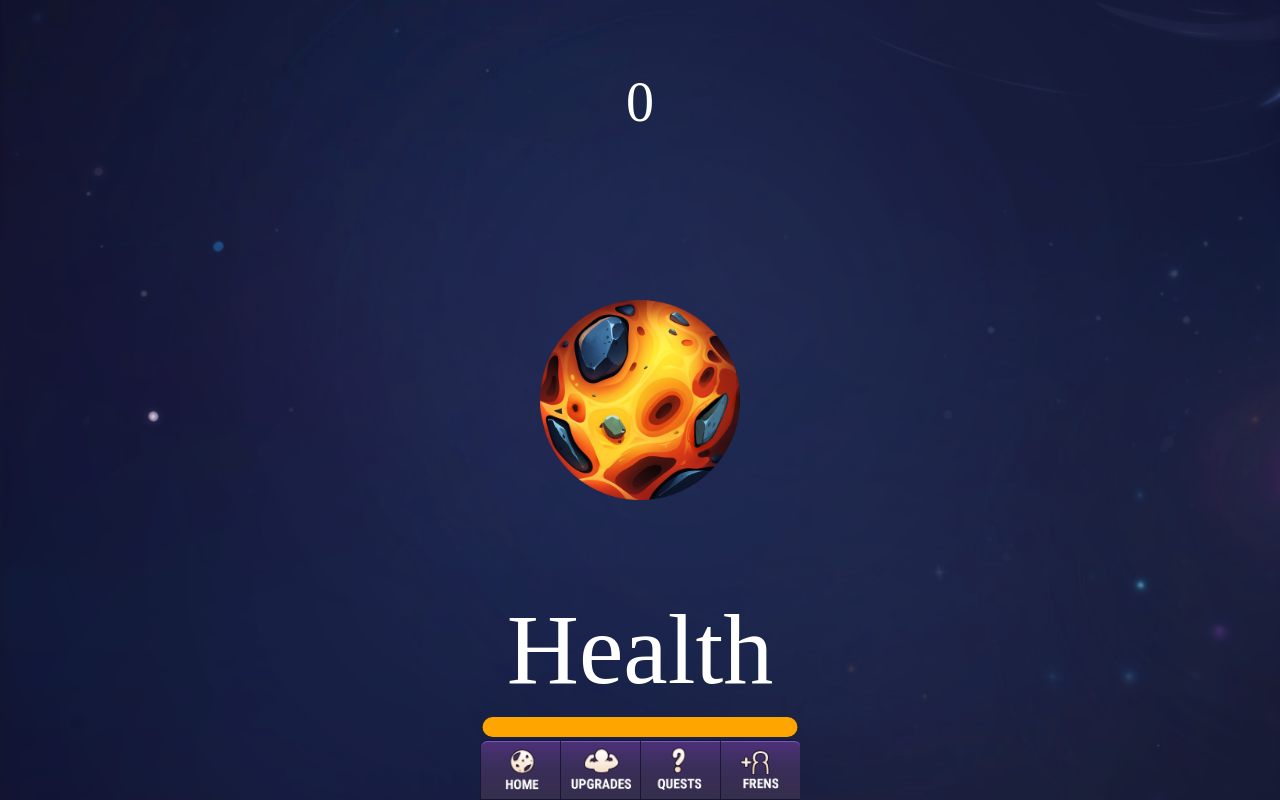
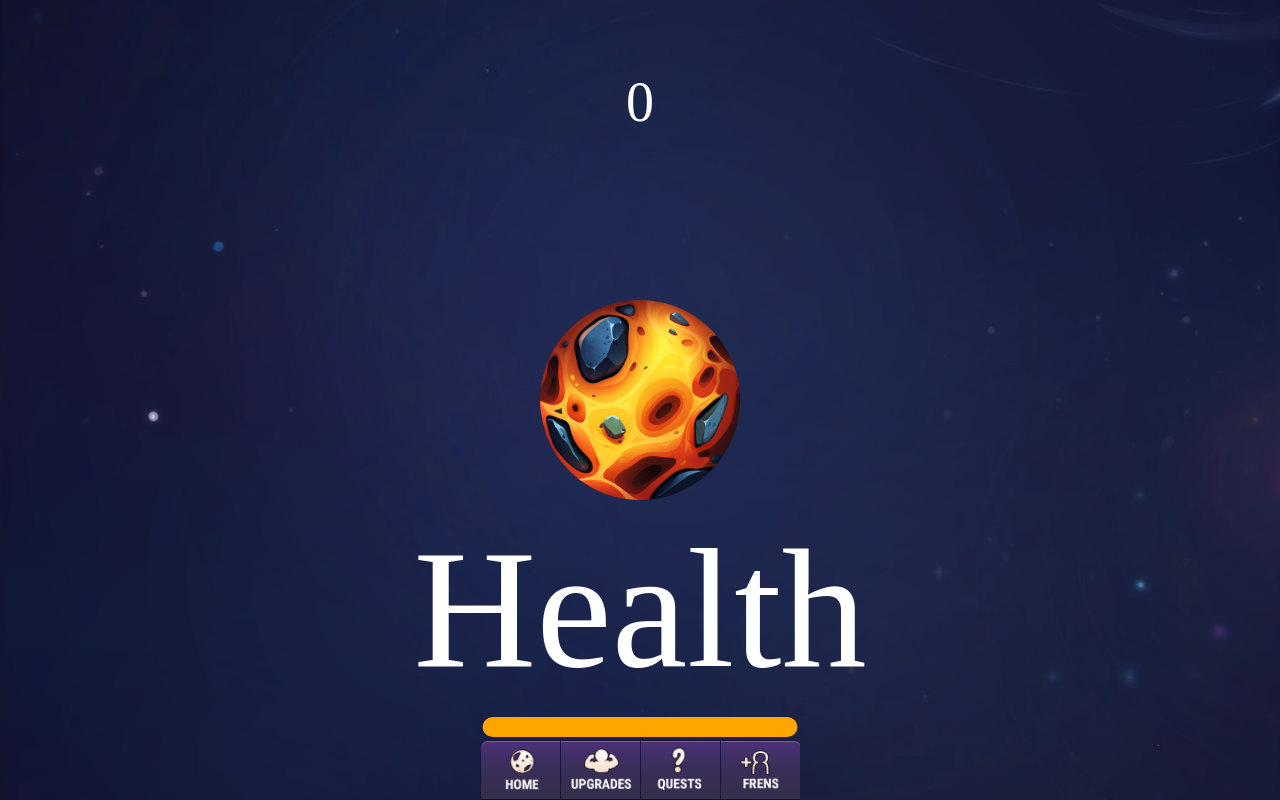
Before and after one commit to Venomiconio123/123455, a plain HTML site: page index.html in a window 1280 px wide. Drawn offline with Linux system fonts and the light colour scheme.

Commit message:
Update style.css

```diff
--- a/style.css
+++ b/style.css
@@ -123,6 +123,6 @@ body {
     bottom: 93px; /* Вы можете регулировать положение по вашему усмотрению */
     left: 50%;
     transform: translateX(-50%);
-    font-size: 100px; /* Размер шрифта по вашему выбору */
+    font-size: 170px; /* Размер шрифта по вашему выбору */
     color: white; /* Цвет текста */
 }
```
